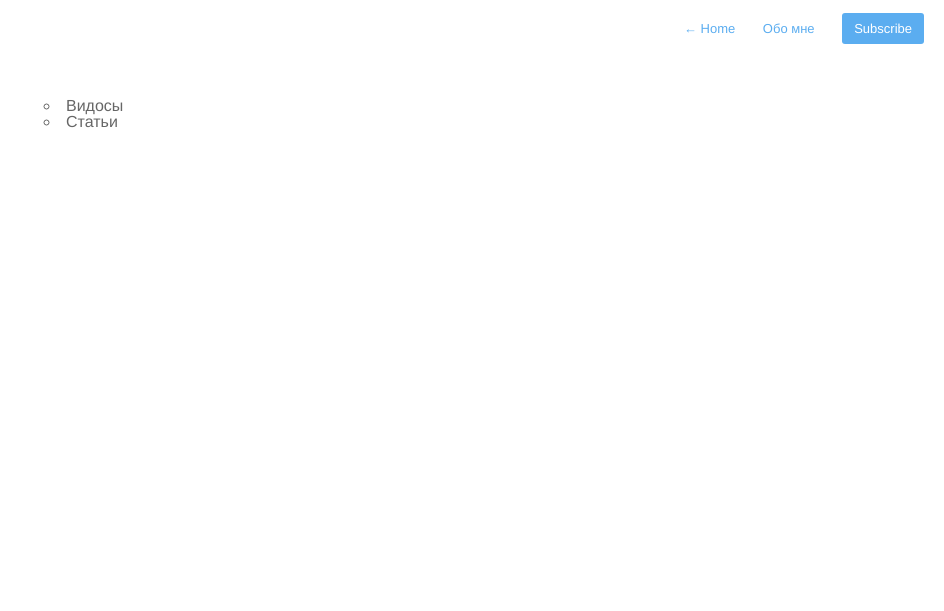
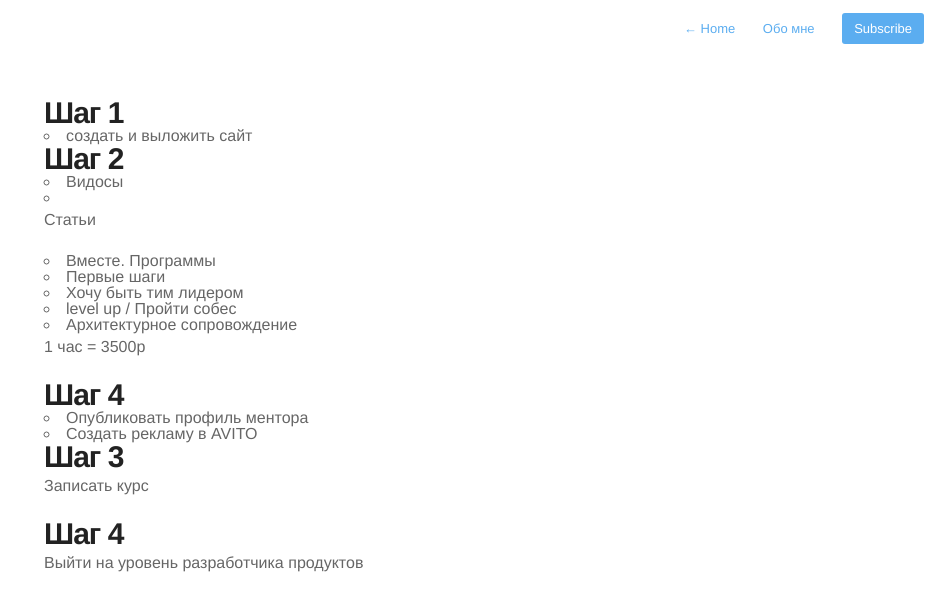
Before and after one commit to greatt169/personal.github.io, a Jekyll site: the page built from todo.md, in a window 1280 px wide. Shown: the top 611 px of the page, without its empty margins (336-1280 px from the left). Built offline with Jekyll 4.4.1, drawn with Linux system fonts in a browser that asks for light colours; nearby versions of some CDN libraries; our own code applies the rules of GitHub Pages for plain Markdown files.

Commit message:
update personal info 2

```diff
--- a/todo.md
+++ b/todo.md
@@ -1,2 +1,24 @@
+# Шаг 1
++ создать и выложить сайт
+
+# Шаг 2
 - Видосы
 - Статьи
+
+- Вместе. Программы
+  - Первые шаги
+  - Хочу быть тим лидером
+  - level up / Пройти собес
+  - Архитектурное сопровождение
+
+1 час = 3500р
+
+# Шаг 4
+- Опубликовать профиль ментора
+- Создать рекламу в AVITO
+
+# Шаг 3
+Записать курс
+
+# Шаг 4
+Выйти на уровень разработчика продуктов
```
Also changed, not shown: ideas.md (added, +2 -0 lines), refs.md (added, +3 -0 lines).
